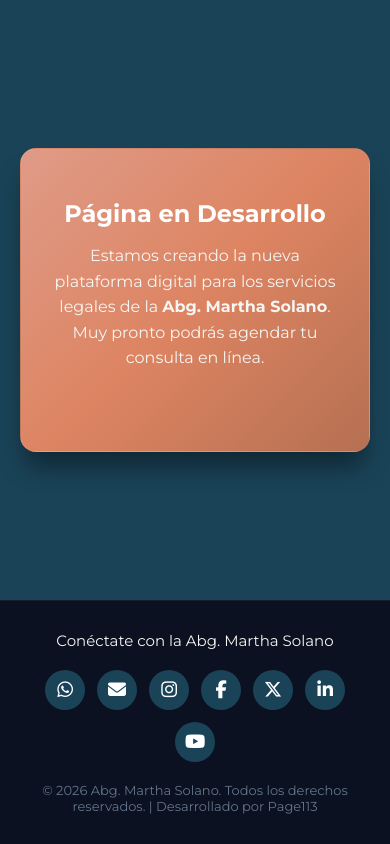
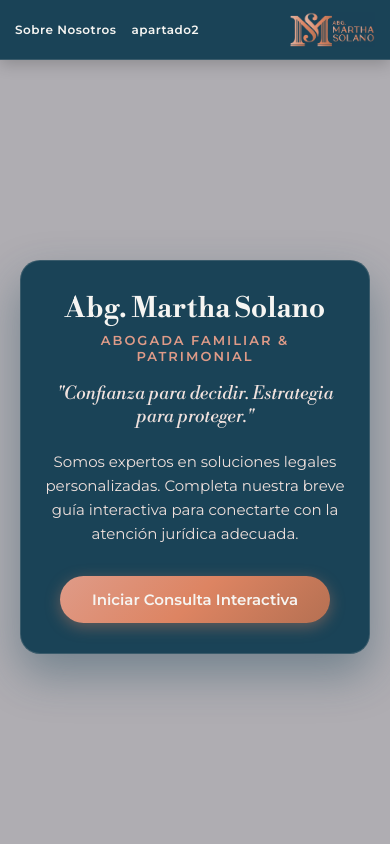
Before and after one commit to cedenoabner21/abgmarthasolano, a plain HTML site: page index.html in a window 390 px wide. Drawn offline with nearby package versions, Linux system fonts and the light colour scheme.

Commit message:
web page is now on!

```diff
--- a/estilos.css
+++ b/estilos.css
@@ -1,139 +1,299 @@
-/* RESET BÁSICO Y VARIABLES */
+/* ======================================================
+   SISTEMA CROMÁTICO Y TIPOGRÁFICO OFICIAL (INVERTIDO)
+====================================================== */
+:root {
+    --azulMS: #1a4357;             /* Azul Petróleo Profundo (Caja Principal) */
+    --cobrizoClaroMS: #df9b88;     /* Degradado Cobrizo Claro */
+    --cobrizoMedioMS: #dd8462;     /* Cobre Principal */
+    --cobrizoOscuroMS: #b57052;    /* Degradado Cobrizo Oscuro */
+    --marfilCalidoMS: #efe1dd;    /* Marfil Cálido */
+    --marfilClaroMS: #f6f5f2;     /* Marfil Claro */
+    --grisPiedraMS: #afadb2;      /* Gris Piedra (Fondo General) */
+    --grisProfundoMS: #667073;    /* Gris Profundo (Textos Secundarios) */
+
+    --font-bodoni: 'Libre Bodoni', Didot, serif;
+    --font-ttdrugs: 'Montserrat', sans-serif;
+
+    --degradado-cobrizo-oficial: linear-gradient(135deg, #df9b88 0%, #dd8462 50%, #b57052 100%);
+}
+
 * {
     margin: 0;
     padding: 0;
     box-sizing: border-box;
 }
 
-:root {
-    --fondo-oscuro: #1a4357;
-    --tarjeta-bg: #1a4357;
-    --dorado-legal: linear-gradient(135deg, #df9b88, #dd8462, #b57052);
-    --blanco: #ffffff;
-    --gris-texto: #f6f5f2;
-}
-
+/* FONDO PLOMO / GRIS PIEDRA (#AFADB2) */
+/* AJUSTE AL CUERPO PARA DAR ESPACIO A LA CABECERA FIJA */
 body {
-    font-family: 'Montserrat', sans-serif;
-    background-color: var(--fondo-oscuro);
-    color: var(--blanco);
+    background-color: var(--grisPiedraMS);
+    color: var(--marfilClaroMS);
+    font-family: var(--font-ttdrugs);
     min-height: 100vh;
-    display: flex;
-    flex-direction: column;
-    justify-content: space-between;
-}
-
-/* SECCIÓN CENTRAL EN CONSTRUCCIÓN */
-.contenedor-principal {
-    flex: 1;
     display: flex;
     justify-content: center;
     align-items: center;
-    padding: 40px 20px;
+    padding: 110px 20px 40px 20px; /* Padding superior para no solapar el header */
     text-align: center;
 }
 
-.caja-mantenimiento {
-    max-width: 600px;
-    background: linear-gradient(135deg, #df9b88, #dd8462, #b57052);
-    padding: 50px 30px;
-    border-radius: 16px;
-    box-shadow: 0 20px 25px -5px rgba(0, 0, 0, 0.4);
-    border: 1px solid rgba(255, 255, 255, 0.05);
+/* ======================================================
+   CABECERA EN AZUL PETRÓLEO PROFUNDO (#1A4357)
+====================================================== */
+.cabecera-fija {
+    position: fixed;
+    top: 0;
+    left: 0;
+    width: 100%;
+    background-color: var(--azulMS); /* Color base azul solicitado */
+    border-bottom: 1px solid rgba(239, 225, 221, 0.15);
+    box-shadow: 0 4px 15px rgba(0, 0, 0, 0.2);
+    z-index: 1000;
+    padding: 12px 0;
 }
 
-.caja-mantenimiento:hover {
-    transform: translateY(-5px);
-    transition: transform 0.3s ease;
+.contenedor-cabecera {
+    max-width: 1100px;
+    margin: 0 auto;
+    padding: 0 0px;
+    display: flex;
+    justify-content: space-between;
+    align-items: center;
 }
 
-.caja-mantenimiento h1 {
-    font-size: 32px;
-    margin-bottom: 15px;
+.logo-header {
+    height: 65px;
+    width: auto;
+    display: block;
+    transition: transform 0.3s ease;
+
+}
+
+.logo-header:hover {
+    transform: scale(1.03);
+}
+
+/* ENLACES DEL MENÚ */
+.navegacion-principal {
+    display: flex;
+    align-items: center;
+    gap: 30px;
+}
+
+.navegacion-principal a {
+    font-family: var(--font-ttdrugs);
+    font-size: 14px;
+    font-weight: 600;
+    color: var(--marfilClaroMS);
+    text-decoration: none;
+    letter-spacing: 0.5px;
+    transition: color 0.3s ease;
+}
+
+.navegacion-principal a:hover {
+    color: var(--cobrizoMedioMS); /* Efecto cobre al pasar el mouse */
+}
+
+/* ADAPTACIÓN MÓVIL DE LA CABECERA */
+@media (max-width: 600px) {
+    .contenedor-cabecera {
+        padding: 0 15px;
+    }
+
+    .logo-header {
+        height: 35px;
+    }
+
+    .navegacion-principal {
+        gap: 15px;
+    }
+
+    .navegacion-principal a {
+        font-size: 12px;
+    }
+}
+
+/* LOGO ESQUINA */
+.logo-esquina {
+    position: fixed;
+    top: 20px;
+    right: 25px;
+    width: 120px;
+    height: auto;
+    z-index: 1000;
+}
+
+/* CAJA PRINCIPAL EN AZUL PETRÓLEO PROFUNDO (#1A4357) */
+.caja-animada {
+    max-width: 720px;
+    width: 100%;
+    background-color: var(--azulMS); /* Bloque institucional premium */
+    padding: 45px 35px;
+    border-radius: 20px;
+    box-shadow: 0 20px 45px rgba(26, 67, 87, 0.4);
+    border: 1px solid rgba(239, 225, 221, 0.15);
+    transition: opacity 0.4s ease-in-out, transform 0.4s ease-in-out;
+    opacity: 1;
+    transform: translateY(0);
+}
+
+.caja-oculta {
+    opacity: 0;
+    transform: translateY(15px);
+    pointer-events: none;
+}
+
+/* TEXTOS DENTRO DE LA CAJA AZUL (CONTRASTE MARFIL) */
+.marca-titulo {
+    font-family: var(--font-bodoni);
+    font-size: 38px;
+    font-weight: 700;
+    color: var(--marfilClaroMS);
+    margin-bottom: 6px;
+}
+
+.descriptor-profesional {
+    font-size: 13px;
+    font-weight: 600;
+    text-transform: uppercase;
+    letter-spacing: 2px;
+    color: var(--cobrizoClaroMS);
+    margin-bottom: 18px;
+}
+
+.slogan-institucional {
+    font-family: var(--font-bodoni);
+    font-size: 18px;
+    font-style: italic;
+    color: var(--marfilCalidoMS);
+    margin-bottom: 22px;
+}
+
+.titulo-seccion {
+    font-family: var(--font-bodoni);
+    font-size: 26px;
+    color: var(--marfilClaroMS);
+    margin-bottom: 8px;
+}
+
+.subtitulo-seccion {
+    font-size: 14px;
+    color: var(--marfilCalidoMS);
+    margin-bottom: 30px;
+}
+
+.texto-bienvenida {
+    font-size: 15px;
+    line-height: 1.6;
+    color: var(--marfilCalidoMS);
+    max-width: 580px;
+    margin: 0 auto 30px auto;
+}
+
+/* BARRA SUPERIOR Y BOTÓN REGRESAR */
+.barra-superior {
+    display: flex;
+    justify-content: flex-start;
+    margin-bottom: 20px;
+}
+
+.boton-regresar {
+    background: transparent;
+    border: 1px solid var(--cobrizoMedioMS);
+    color: var(--marfilCalidoMS);
+    padding: 8px 18px;
+    border-radius: 30px;
+    font-size: 13px;
+    font-family: var(--font-ttdrugs);
+    font-weight: 600;
+    cursor: pointer;
+    display: inline-flex;
+    align-items: center;
+    gap: 8px;
+    transition: all 0.3s ease;
+}
+
+.boton-regresar:hover {
+    background: var(--cobrizoMedioMS);
+    color: var(--marfilClaroMS);
+}
+
+/* BOTÓN COBRIZO PRINCIPAL */
+.contenedor-botones {
+    display: flex;
+    justify-content: center;
+}
+
+.boton-cobrizo {
+    padding: 14px 32px;
+    font-size: 15px;
+    font-family: var(--font-ttdrugs);
+    font-weight: 600;
+    border-radius: 50px;
+    border: none;
+    background: var(--degradado-cobrizo-oficial);
+    color: var(--marfilClaroMS);
+    cursor: pointer;
+    box-shadow: 0 4px 15px rgba(221, 132, 98, 0.4);
+    transition: all 0.3s ease;
+}
+
+.boton-cobrizo:hover {
+    transform: translateY(-2px);
+    box-shadow: 0 8px 22px rgba(221, 132, 98, 0.6);
+}
+
+/* TARJETAS INTERNAS DE OPCIONES */
+.grid-opciones {
+    display: grid;
+    grid-template-columns: repeat(auto-fit, minmax(250px, 1fr));
+    gap: 18px;
+    width: 100%;
+}
+
+.boton-opcion {
+    background: rgba(255, 255, 255, 0.06);
+    border: 1px solid rgba(221, 132, 98, 0.25);
+    padding: 22px 18px;
+    border-radius: 12px;
+    color: var(--marfilClaroMS);
+    cursor: pointer;
+    text-align: left;
+    display: flex;
+    flex-direction: column;
+    gap: 6px;
+    transition: all 0.3s ease;
+}
+
+.categoria-badge {
+    font-size: 11px;
+    text-transform: uppercase;
+    letter-spacing: 1px;
+    color: var(--cobrizoClaroMS);
     font-weight: 700;
 }
 
-.caja-mantenimiento p {
-    color: var(--gris-texto);
-    font-size: 16px;
-    line-height: 1.6;
-    margin-bottom: 30px;
+.boton-opcion strong {
+    font-family: var(--font-bodoni);
+    font-size: 19px;
+    color: var(--marfilClaroMS);
 }
 
-
-/* PIE DE PÁGINA / FOOTER */
-.pie-de-pagina {
-    background-color: #0b1120;
-    padding: 30px 20px;
-    border-top: 1px solid rgba(255, 255, 255, 0.05);
-    text-align: center;
+/* Uso de Gris Piedra (#AFADB2) para descripciones secundarias */
+.boton-opcion small {
+    font-size: 13px;
+    color: var(--grisPiedraMS);
 }
 
-.contenido-footer {
-    max-width: 900px;
-    margin: 0 auto;
+.boton-opcion:hover {
+    background: rgba(221, 132, 98, 0.18);
+    border-color: var(--cobrizoMedioMS);
+    transform: translateY(-3px);
 }
 
-.titulo-footer {
-    font-size: 15px;
-    color: var(--gris-texto);
-    margin-bottom: 20px;
-    font-weight: 500;
+/* RESPONSIVO MÓVIL */
+@media (max-width: 600px) {
+    .marca-titulo { font-size: 28px; }
+    .caja-animada { padding: 30px 20px; }
+    .logo-esquina { width: 85px; top: 15px; right: 15px; }
 }
-
-.redes-sociales {
-    display: flex;
-    justify-content: center;
-    align-items: center;
-    gap: 15px;
-    flex-wrap: wrap;
-    margin-bottom: 20px;
-}
-
-.icono-red {
-    display: flex;
-    justify-content: center;
-    align-items: center;
-    width: 44px;
-    height: 44px;
-    background-color: var(--tarjeta-bg);
-    color: var(--blanco);
-    border-radius: 50%;
-    font-size: 20px;
-    text-decoration: none;
-    transition: transform 0.3s ease, background-color 0.3s ease;
-}
-
-.icono-red:hover {
-    transform: translateY(-5px);
-}
-
-/* EFECTO HOVER CON COLORES OFICIALES POR RED */
-.icono-red.whatsapp:hover { background: linear-gradient(135deg, #df9b88, #dd8462, #b57052); }
-.icono-red.gmail:hover { background: linear-gradient(135deg, #df9b88, #dd8462, #b57052); }
-.icono-red.instagram:hover { background: linear-gradient(135deg, #df9b88, #dd8462, #b57052); }
-.icono-red.facebook:hover { background: linear-gradient(135deg, #df9b88, #dd8462, #b57052); }
-.icono-red.x-twitter:hover { background: linear-gradient(135deg, #df9b88, #dd8462, #b57052); }
-.icono-red.linkedin:hover { background: linear-gradient(135deg, #df9b88, #dd8462, #b57052); }
-.icono-red.youtube:hover { background: linear-gradient(135deg, #df9b88, #dd8462, #b57052)s; }
-
-.derechos {
-    font-size: 13px;
-    color: #64748b;
-    margin-top: 15px;
-}
-
-/* ADAPTACIÓN MÓVIL */
-@media (max-width: 600px) {
-    .caja-mantenimiento h1 {
-        font-size: 24px;
-    }
-    .redes-sociales {
-        gap: 12px;
-    }
-    .icono-red {
-        width: 40px;
-        height: 40px;
-        font-size: 18px;
-    }
-}
--- a/index.html
+++ b/index.html
@@ -3,77 +3,80 @@
 <head>
     <meta charset="UTF-8">
     <meta name="viewport" content="width=device-width, initial-scale=1.0">
-    <title>Abg. Martha Solano | Sitio en Desarrollo</title>
+    <title>Abg. Martha Solano | Soluciones Legales</title>
 
-    <!-- Íconos de FontAwesome -->
-    <link rel="stylesheet" href="https://cdnjs.cloudflare.com/ajax/libs/font-awesome/6.5.1/css/all.min.css">
-
-    <!-- Tipografía Google Fonts -->
+    <!-- Fuentes Oficiales: Bodoni + Montserrat (TT Drugs) -->
     <link rel="preconnect" href="https://fonts.googleapis.com">
     <link rel="preconnect" href="https://fonts.gstatic.com" crossorigin>
-    <link href="https://fonts.googleapis.com/css2?family=Montserrat:wght@300;400;600;700&display=swap" rel="stylesheet">
+    <link href="https://fonts.googleapis.com/css2?family=Libre+Bodoni:ital,wght@0,400..700;1,400..700&family=Montserrat:wght@300;400;500;600;700&display=swap" rel="stylesheet">
 
     <link rel="stylesheet" href="estilos.css">
 </head>
 <body>
 
-    <!-- CONTENIDO PRINCIPAL: SITIO EN CONSTRUCCIÓN -->
-    <main class="contenedor-principal">
-        <div class="caja-mantenimiento">
-            <h1>Página en Desarrollo</h1>
-            <p>
-                Estamos creando la nueva plataforma digital para los servicios legales de la
-                <strong>Abg. Martha Solano</strong>. Muy pronto podrás agendar tu consulta en línea.
-            </p>
+
+<!-- CABECERA PRINCIPAL (HEADER AZUL) -->
+<header class="cabecera-fija">
+    <div class="contenedor-cabecera">
+
+        <nav class="navegacion-principal">
+            <a href="#about-us">Sobre Nosotros</a>
+            <a href="#apartado2">apartado2</a>
+        </nav>
+
+        <a href="#" class="enlace-logo">
+            <img src="logo-ms.png" alt="Logo Abg. Martha Solano" class="logo-header">
+        </a>
+
+    </div>
+</header>
+
+    <!-- PANTALLA PRINCIPAL -->
+    <main id="pantalla-principal" class="caja-animada">
+
+        <h1 class="marca-titulo">Abg. Martha Solano</h1>
+        <p class="descriptor-profesional">Abogada Familiar & Patrimonial</p>
+        <p class="slogan-institucional">"Confianza para decidir. Estrategia para proteger."</p>
+
+        <p class="texto-bienvenida">
+            Somos expertos en soluciones legales personalizadas. Completa nuestra breve guía interactiva para conectarte con la atención jurídica adecuada.
+        </p>
+
+        <div class="contenedor-botones">
+            <button id="boton-iniciar" class="boton-cobrizo">Iniciar Consulta Interactiva</button>
         </div>
+
     </main>
 
-    <!-- PIE DE PÁGINA / FOOTER CON REDES Y CONTACTO -->
-    <pie class="pie-de-pagina">
-        <div class="contenido-footer">
-            <p class="titulo-footer">Conéctate con la Abg. Martha Solano</p>
+    <!-- PANTALLA DE ENCUESTA -->
+    <section id="pantalla-encuesta" class="caja-animada caja-oculta" style="display: none;">
 
-            <div class="redes-sociales">
-                <!-- WhatsApp -->
-                <a href="https://wa.me/593000000000" target="_blank" class="icono-red whatsapp" title="WhatsApp">
-                    <i class="fa-brands fa-whatsapp"></i>
-                </a>
+        <!-- BARRA SUPERIOR PARA EL BOTÓN (Evita solapamientos con el texto) -->
+        <div class="barra-superior">
+            <button id="boton-regresar" class="boton-regresar">
+                <span class="icono-flecha">&#8617;</span> Regresar
+            </button>
+        </div>
 
-                <!-- Gmail -->
-                <a href="mailto:correo@gmail.com" class="icono-red gmail" title="Correo Electrónico">
-                    <i class="fa-solid fa-envelope"></i>
-                </a>
+        <h2 class="titulo-seccion">¿En qué área legal necesitas apoyo profesional?</h2>
+        <p class="subtitulo-seccion">Selecciona la categoría que mejor describa tu situación:</p>
 
-                <!-- Instagram -->
-                <a href="https://instagram.com/TU_USUARIO" target="_blank" class="icono-red instagram" title="Instagram">
-                    <i class="fa-brands fa-instagram"></i>
-                </a>
+        <div class="contenedor-botones grid-opciones">
+            <button id="btn-familia" class="boton-opcion" onclick="registrarRespuesta('Derecho Familiar')">
+                <span class="categoria-badge">Área 01</span>
+                <strong>Derecho Familiar</strong>
+                <small>Divorcios, pensiones, custodia y acuerdos</small>
+            </button>
 
-                <!-- Facebook -->
-                <a href="https://facebook.com/TU_USUARIO" target="_blank" class="icono-red facebook" title="Facebook">
-                    <i class="fa-brands fa-facebook-f"></i>
-                </a>
+            <button id="btn-propiedades" class="boton-opcion" onclick="registrarRespuesta('Derecho Patrimonial')">
+                <span class="categoria-badge">Área 02</span>
+                <strong>Derecho Patrimonial</strong>
+                <small>Testamentos, organización de bienes y contratos</small>
+            </button>
+        </div>
 
-                <!-- X (Twitter) -->
-                <a href="https://x.com/TU_USUARIO" target="_blank" class="icono-red x-twitter" title="X (Twitter)">
-                    <i class="fa-brands fa-x-twitter"></i>
-                </a>
+    </section>
 
-                <!-- LinkedIn -->
-                <a href="https://linkedin.com/in/TU_USUARIO" target="_blank" class="icono-red linkedin" title="LinkedIn">
-                    <i class="fa-brands fa-linkedin-in"></i>
-                </a>
-
-                <!-- YouTube -->
-                <a href="https://youtube.com/@TU_USUARIO" target="_blank" class="icono-red youtube" title="YouTube">
-                    <i class="fa-brands fa-youtube"></i>
-                </a>
-            </div>
-
-            <p class="derechos">&copy; <span id="year"></span> Abg. Martha Solano. Todos los derechos reservados. | Desarrollado por Page113</p>
-        </div>
-    </pie>
-
-    <script src="script.js"></script>
+    <script src="script.js" defer></script>
 </body>
 </html>
--- a/script.js
+++ b/script.js
@@ -1,7 +1,47 @@
-// Carga automática del año actual para el copyright
-document.addEventListener('DOMContentLoaded', () => {
-    const yearSpan = document.getElementById('year');
-    if (yearSpan) {
-        yearSpan.textContent = new Date().getFullYear();
-    }
+// Objeto con la información recolectada del cliente
+let perfilCliente = {
+    necesidadLegal: ""
+};
+
+// Captura de elementos del DOM
+const cajaPrincipal = document.getElementById("pantalla-principal");
+const cajaEncuesta = document.getElementById("pantalla-encuesta");
+const botonInicio = document.getElementById("boton-iniciar");
+const botonRegresar = document.getElementById("boton-regresar");
+
+// Evento: Iniciar encuesta con animación fluida
+botonInicio.addEventListener("click", () => {
+    cajaPrincipal.classList.add("caja-oculta");
+
+    setTimeout(() => {
+        cajaPrincipal.style.display = "none";
+        cajaEncuesta.style.display = "block";
+
+        // Forzar reflujo para que la animación de entrada se ejecute limpia
+        void cajaEncuesta.offsetWidth;
+
+        cajaEncuesta.classList.remove("caja-oculta");
+    }, 400);
 });
+
+// Evento: Regresar al menú principal
+botonRegresar.addEventListener("click", () => {
+    cajaEncuesta.classList.add("caja-oculta");
+
+    setTimeout(() => {
+        cajaEncuesta.style.display = "none";
+        cajaPrincipal.style.display = "block";
+
+        void cajaPrincipal.offsetWidth;
+
+        cajaPrincipal.classList.remove("caja-oculta");
+    }, 400);
+});
+
+// Registrar respuesta seleccionada por el cliente
+function registrarRespuesta(eleccion) {
+    perfilCliente.necesidadLegal = eleccion;
+
+    // Aquí puedes redirigirla a WhatsApp o a un formulario de contacto directo
+    alert(`Área seleccionada: ${perfilCliente.necesidadLegal}\n\nPronto te redirigiremos con un especialista.`);
+}
```
Also changed, not shown: logo-ms.png (added).
